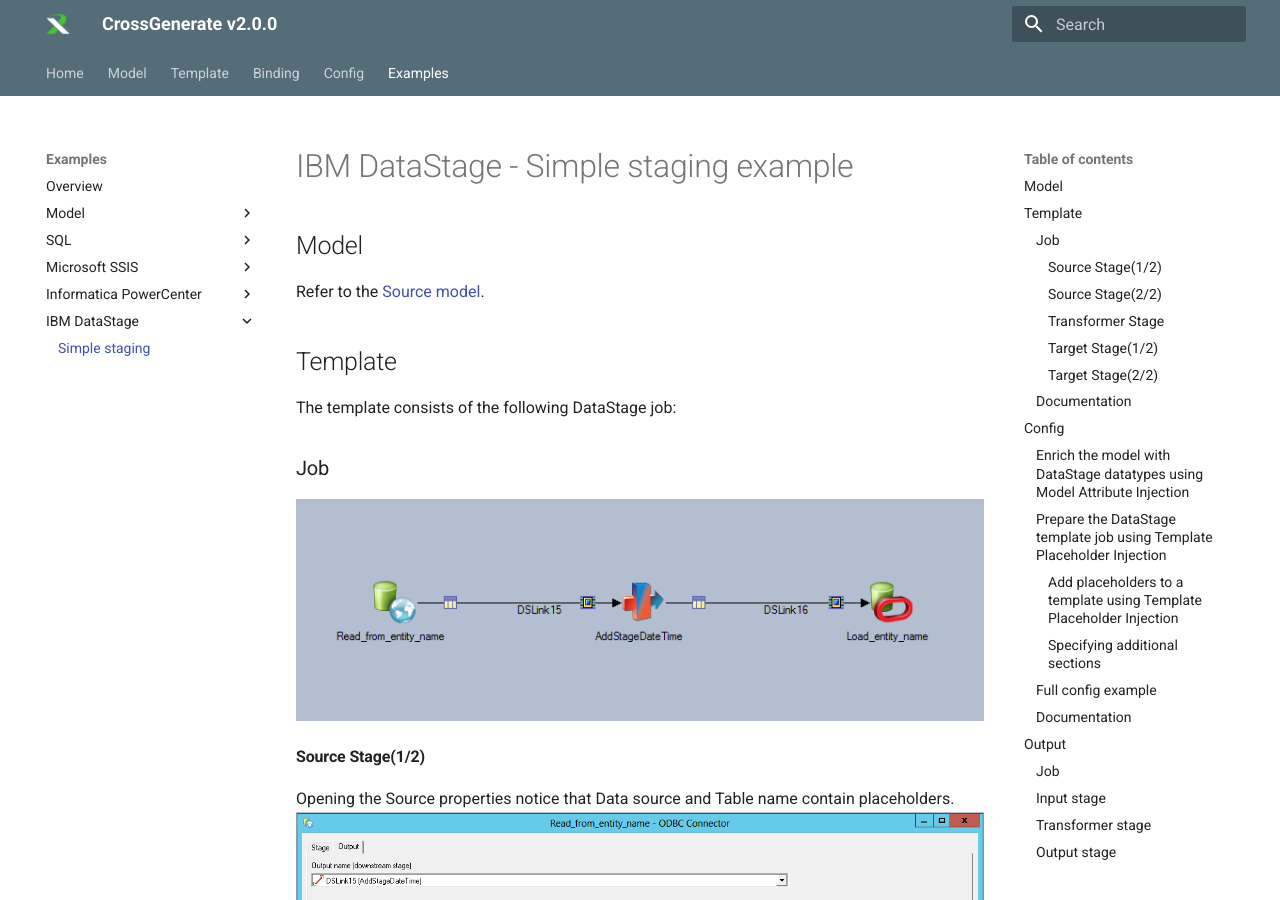
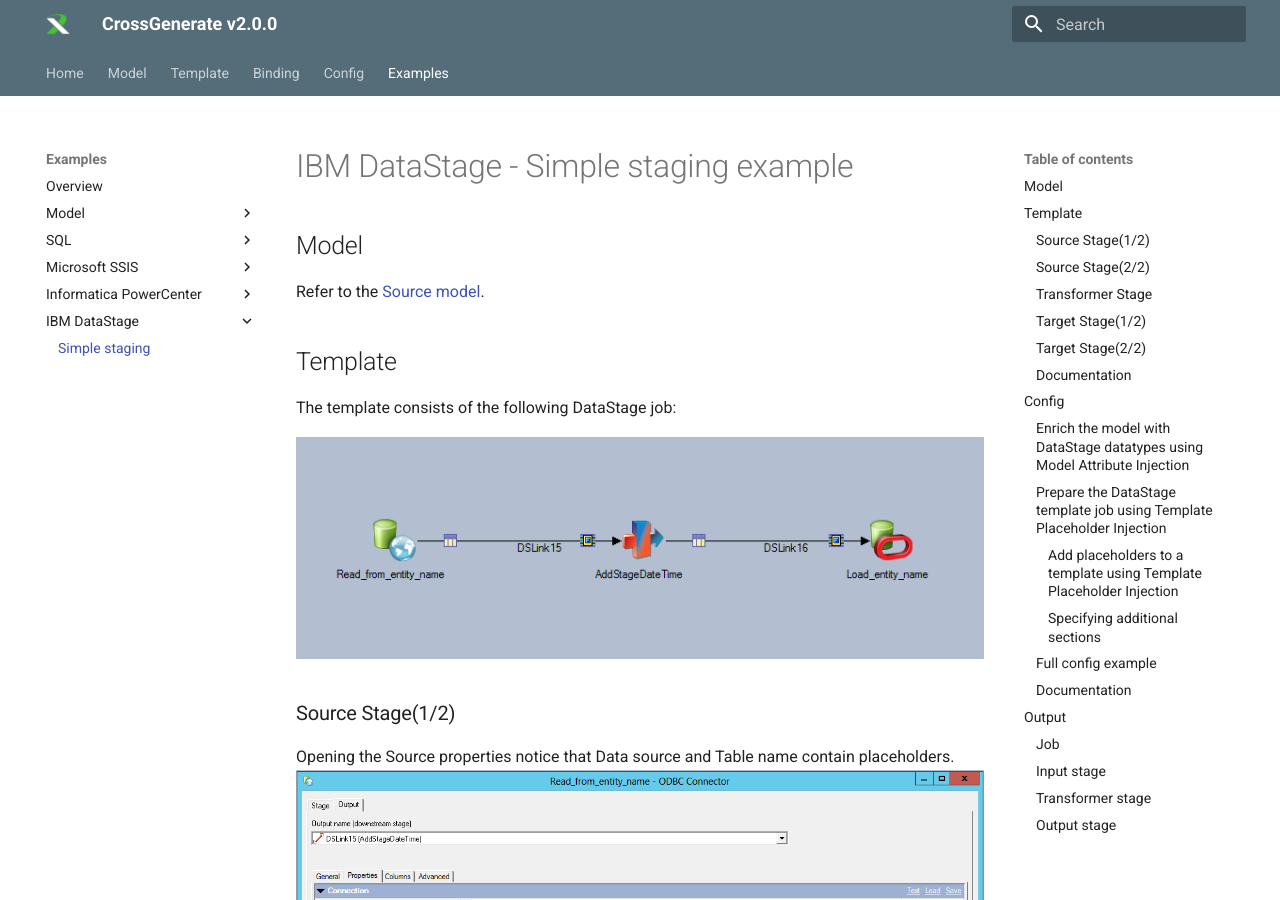
Before and after one commit to CrossBreezeNL/CrossGenerate, an MkDocs documentation site: the page built from Documentation/docs/Examples/IBM_DataStage/Simple_staging.md, in a window 1280 px wide and 900 px high. Built offline with MkDocs 1.6.1 and Material for MkDocs 9.7.7, drawn with Linux system fonts in a browser that asks for light colours; old or Windows-style settings are respelled for this version of MkDocs.

Commit message:
aligned headers with other examples

```diff
--- a/Documentation/docs/Examples/IBM_DataStage/Simple_staging.md
+++ b/Documentation/docs/Examples/IBM_DataStage/Simple_staging.md
@@ -6,27 +6,25 @@ Refer to the [Source model](../Model/Source_model).
 ## Template
 The template consists of the following DataStage job:
 
-### Job
-
 ![stagepackage.PNG](img/stagepackage-5bc8c52e-6486-4839-8f88-1905b74ae74c.PNG)
 
-#### Source Stage(1/2)
+### Source Stage(1/2)
 Opening the Source properties notice that Data source and Table name contain placeholders.
 ![source1.PNG](img/source1.PNG)
 
-#### Source Stage(2/2)
+### Source Stage(2/2)
 In the Columns tab, there is a column named 'attribute_name' that has another section annotation in the description.
 ![source2.png](img/source2.png)
 
-#### Transformer Stage
+### Transformer Stage
 Just as the columns tab in the source properties, the Transformer stage also contains a section annotation in the description of field attribute_name.
 ![transform.png](img/transform.png)
 
-#### Target Stage(1/2)
+### Target Stage(1/2)
 The target stage contains a placeholder for Table name
 ![target1.png](img/target1.png)
 
-#### Target Stage(2/2)
+### Target Stage(2/2)
 The Columns tab again shows a column attribute_name with a section annotation for a section named "Attribute".
 ![target2.png](img/target2.png)
 
```
